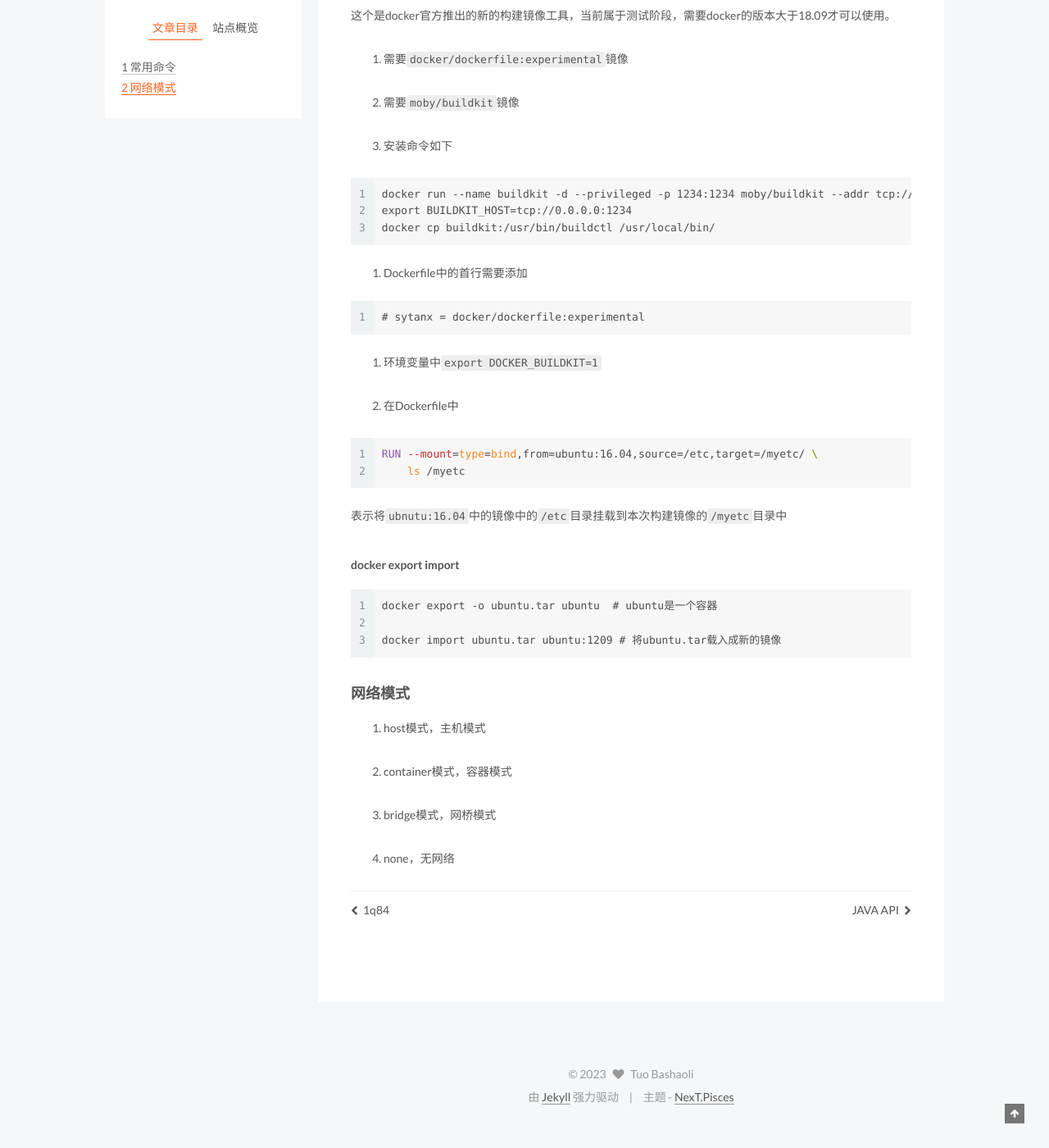
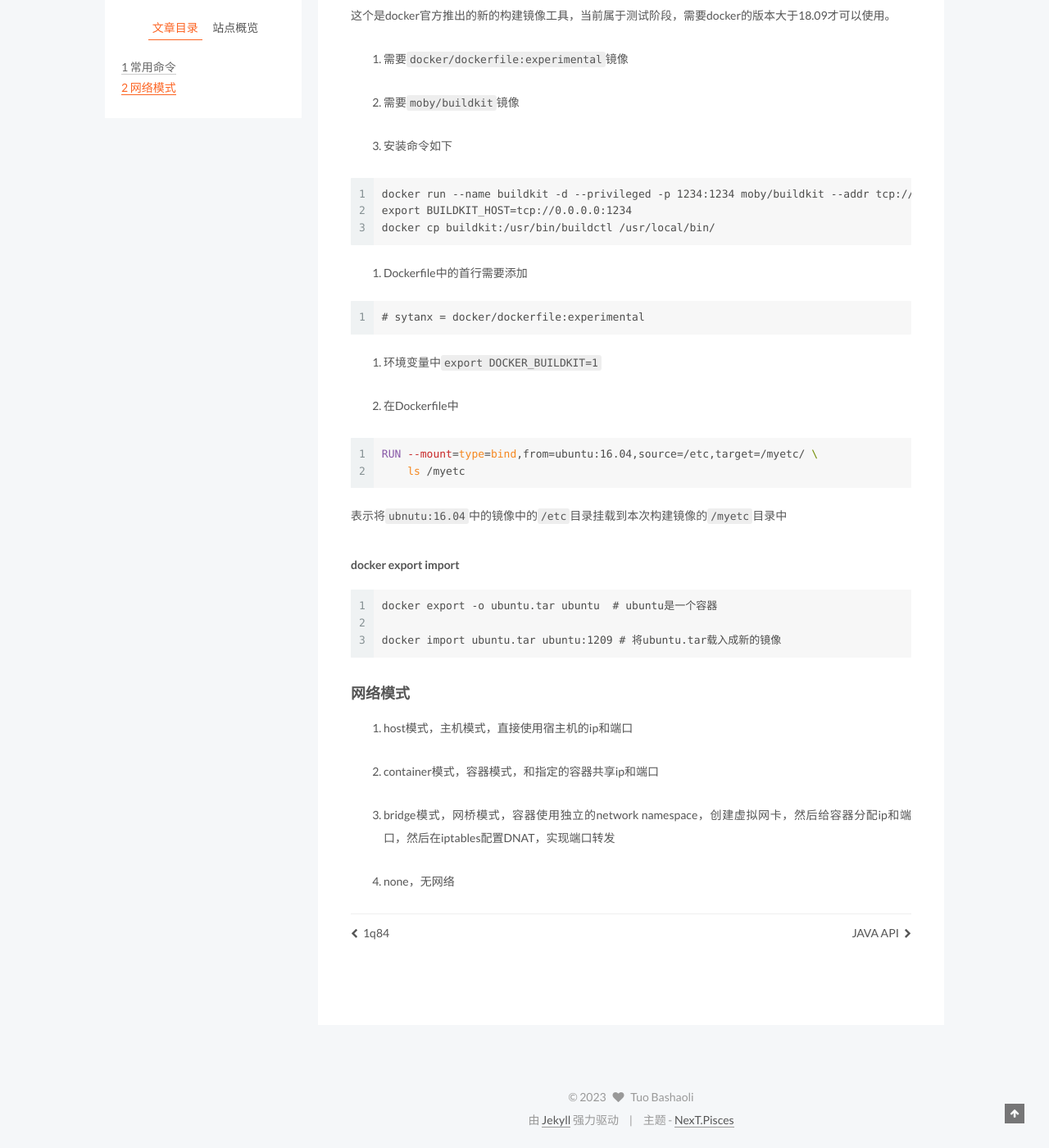
Before and after one commit to tuobashaoli/tuobashaoli.github.io, a Jekyll site: the page built from _posts/2019-09-30-docker.markdown, in a window 1280 px wide and 1400 px high, scrolled down 5127 px. Shown: the whole window at 82% size. Built offline with Jekyll 4.4.1, drawn with Linux system fonts in a browser that asks for light colours; comment, search, counter and statistics services are not loaded; before the commit the page ends 6499 px from its top, so only the background shows below that.

Commit message:
update docker

```diff
--- a/_posts/2019-09-30-docker.markdown
+++ b/_posts/2019-09-30-docker.markdown
@@ -254,10 +254,10 @@ docker import ubuntu.tar ubuntu:1209 # 将ubuntu.tar载入成新的镜像
 
 ### 网络模式
 
-1. host模式，主机模式
+1. host模式，主机模式，直接使用宿主机的ip和端口
 
-2. container模式，容器模式
+2. container模式，容器模式，和指定的容器共享ip和端口
 
-3. bridge模式，网桥模式
+3. bridge模式，网桥模式，容器使用独立的network namespace，创建虚拟网卡，然后给容器分配ip和端口，然后在iptables配置DNAT，实现端口转发
 
 3. none，无网络
```
